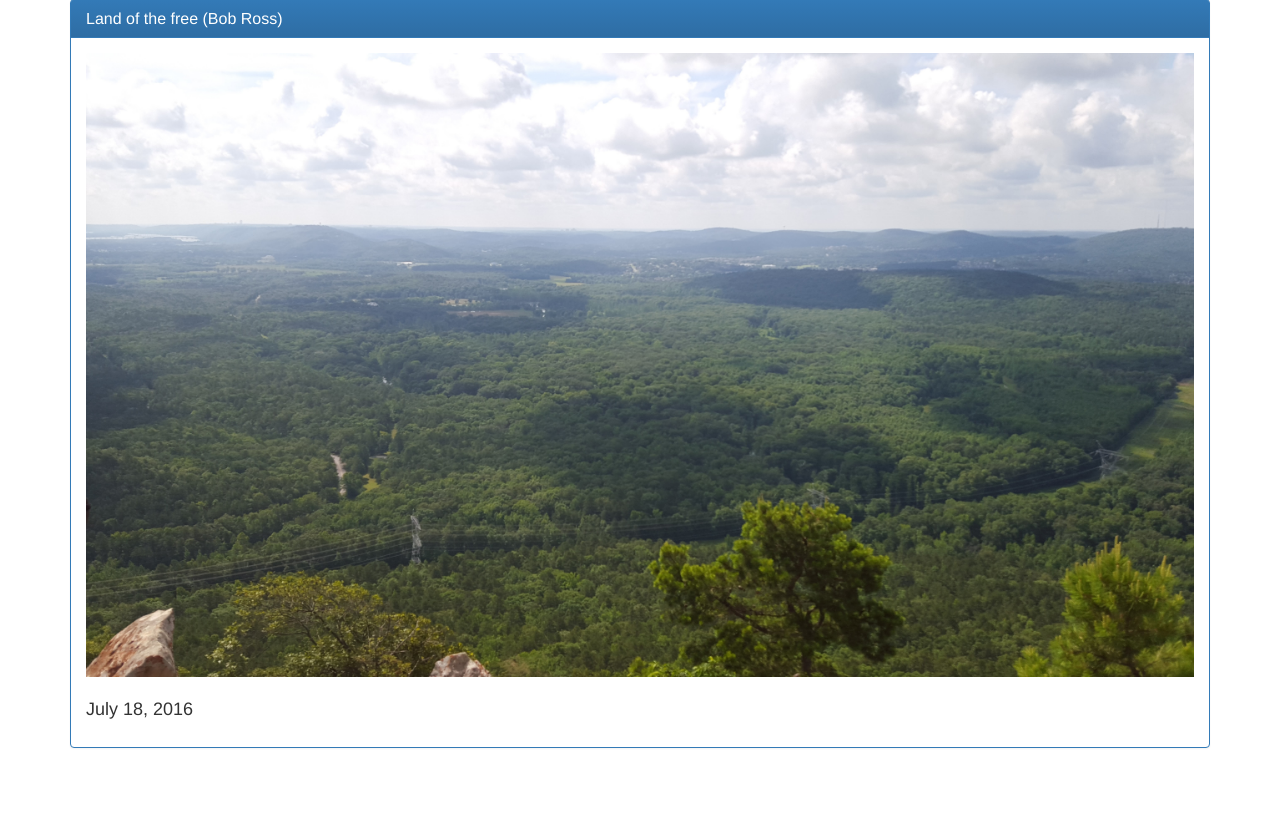
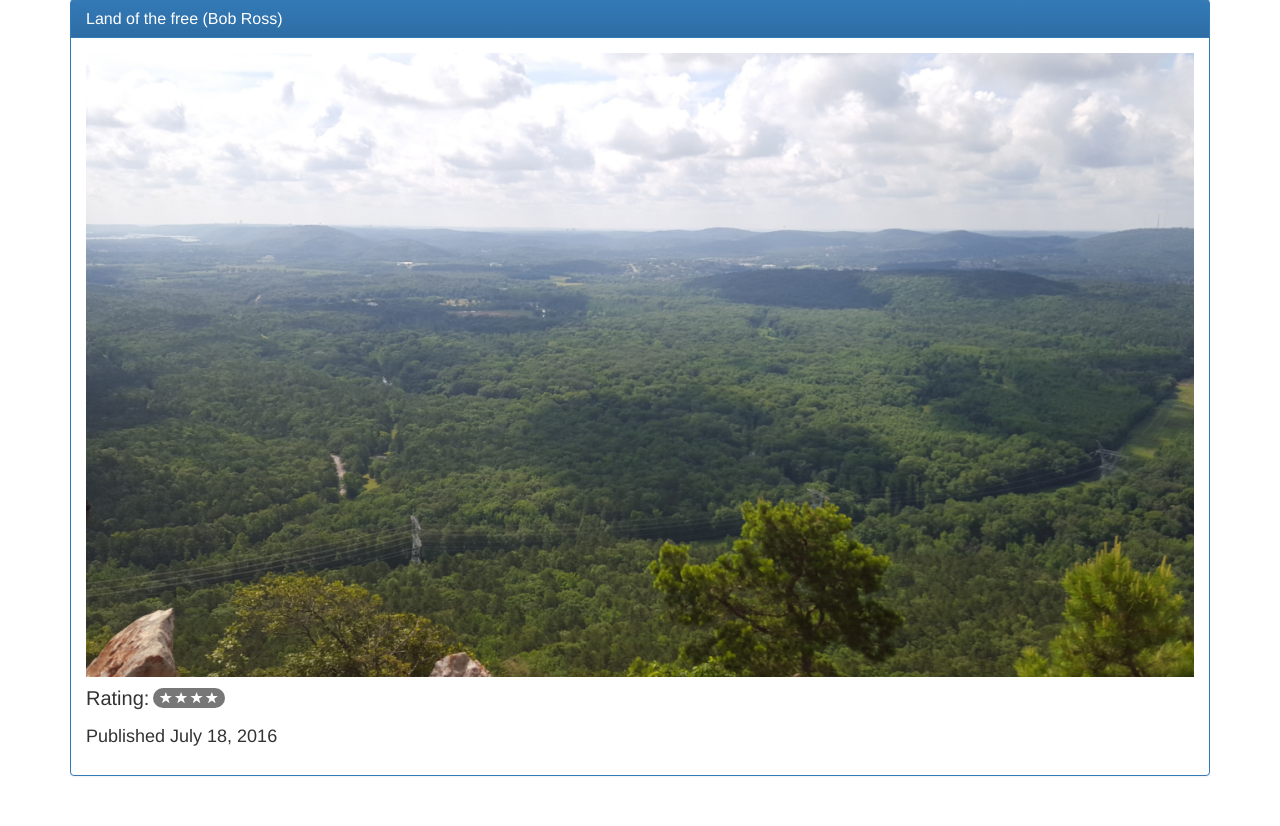
Before and after one commit to sgmoorthy/arts.io, a Django app: page /gallery/2/ in a window 1280 px wide. Shown: the part 283-1109 px from the top of the page. Before the commit the page ends 1031 px from the top, so only its background shows below. Run offline with Django 3.2, Linux system fonts and the light colour scheme; data comes from the database, SQL or seed files in the repository; both versions use the stored data as it was after the commit; some libraries are stand-ins or nearby versions.

Commit message:
Added glyphicon stars to show rating on galleries

```diff
--- a/gallery/showcase/static/showcase/style.css
+++ b/gallery/showcase/static/showcase/style.css
@@ -29,8 +29,22 @@
   margin-bottom: 50px;
 }
 
+.gallery-rating {
+  padding-top: 10px;
+  vertical-align: middle;
+}
+
+.gallery-rating .badge {
+  margin-bottom: 6px;
+}
+
+.gallery-rating h4 {
+  text-align: left;
+  display: inline;
+}
+
 .pub-date {
-  padding-top: 20px;
+  padding-top: 10px;
   font-size: 18px;
 }
 
--- a/gallery/showcase/templates/showcase/gallery.html
+++ b/gallery/showcase/templates/showcase/gallery.html
@@ -24,7 +24,20 @@
           <a href="{% url 'showcase:art' image.id %}">
             <img src="{{ image.image.url }}" alt="{{ image.title }}" class="img-responsive"/>
           </a>
-          <p class="pub-date">{{ image.pub_date }}</p>
+
+          <!-- Rating -->
+          <div class="gallery-rating">
+              {% if gallery.rank %}
+                <h4>Rating:</h4> <span class="badge">
+                  {% for i in stars_range %}
+                    <span class="glyphicon glyphicon-star" aria-hidden="true"></span>
+                  {% endfor %}
+              {% else %}
+                <h4>Rating: --</h4>
+              {% endif %}
+            </span>
+          </div>
+          <p class="pub-date">Published {{ image.pub_date }}</p>
         </div>
       </div>
     {% endfor %}
--- a/gallery/showcase/views.py
+++ b/gallery/showcase/views.py
@@ -19,6 +19,7 @@ def gallery(request, gallery_id):
     context = {
         'gallery': gallery,
         'title': gallery.name,
+        'stars_range': range(int(gallery.rank)),
     }
     return render(request, 'showcase/gallery.html', context)
 
```
Also changed, not shown: gallery/db.sqlite3.
